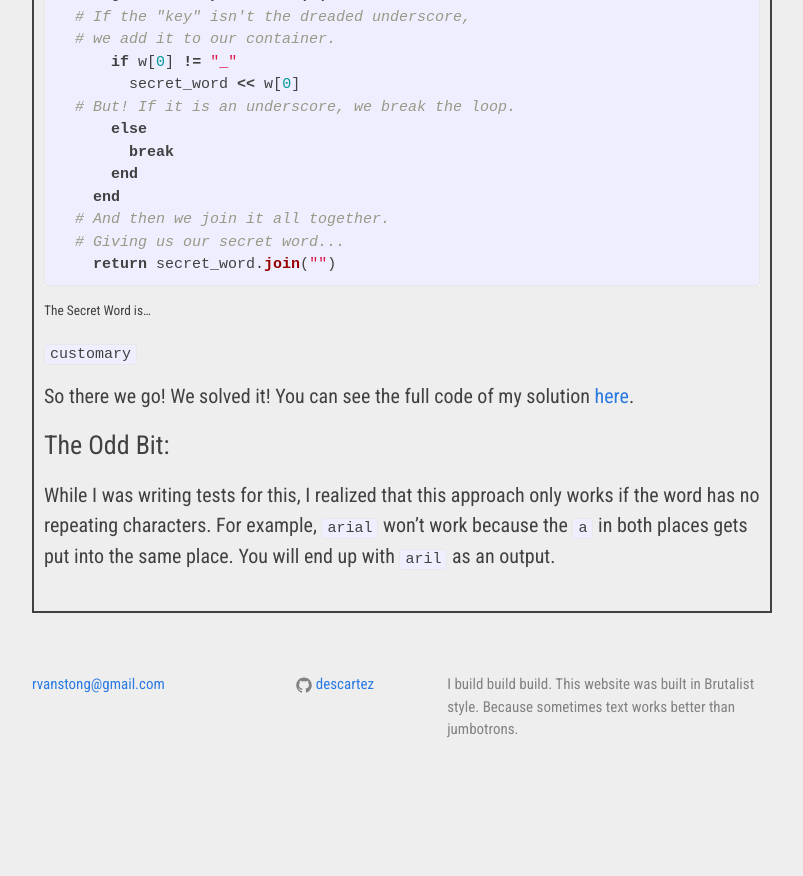
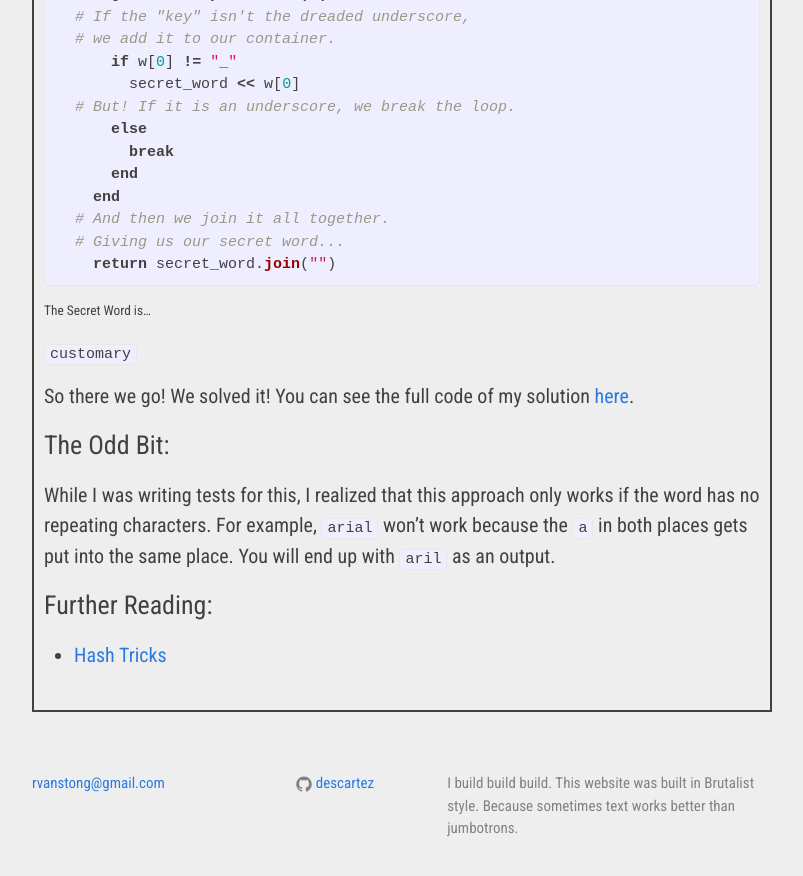
Before and after one commit to descartez/descartez.github.io, a Jekyll site: the page built from _posts/2017-03-16-todays-word.md, in a window 1280 px wide and 900 px high, scrolled down 2664 px. Shown: the top 876 px of the window, without its empty margins (238-1041 px from the left). Built offline with Jekyll 4.4.1, drawn with Linux system fonts in a browser that asks for light colours; some web fonts are replaced; before the commit the page ends 3465 px from its top, so only the background shows below that.

Commit message:
adds in hash tricks link to fog creek post

```diff
--- a/_posts/2017-03-16-todays-word.md
+++ b/_posts/2017-03-16-todays-word.md
@@ -116,3 +116,6 @@ So there we go! We solved it! You can see the full code of my solution [here](ht
 
 ### The Odd Bit:
 While I was writing tests for this, I realized that this approach only works if the word has no repeating characters. For example, `arial` won't work because the `a` in both places gets put into the same place. You will end up with `aril` as an output.
+
+### Further Reading:
+- [Hash Tricks](http://thirtysixthspan.com/posts/hash-tricks-in-ruby)
```
